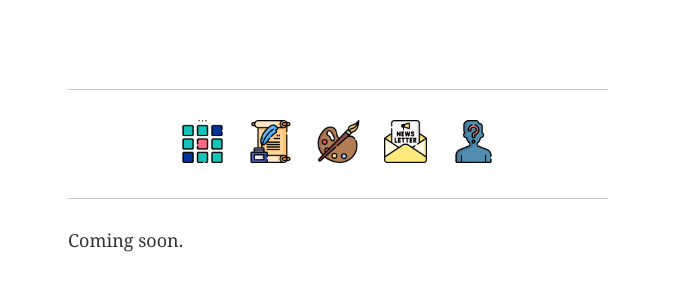
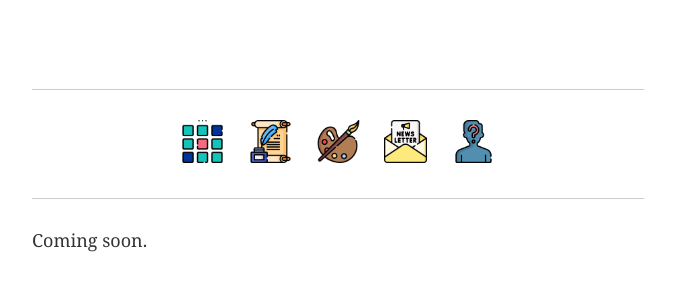
Before and after one commit to ellis-bio/ellisjalia, a Jekyll site: the page built from index.md, in a window 1280 px wide. Shown: the top 300 px of the page, without its empty margins (302-977 px from the left). Built offline with Jekyll 4.4.1, drawn with Linux system fonts in a browser that asks for light colours.

Commit message:
Updated ".container" width to 34rem

```diff
--- a/_sass/_biscuit.scss
+++ b/_sass/_biscuit.scss
@@ -169,7 +169,7 @@ pre > code {
 }
 
 .container {
-  max-width: 30rem;
+  max-width: 34rem;
   margin: 0 auto;
   padding: 0 1rem;
 }
```
